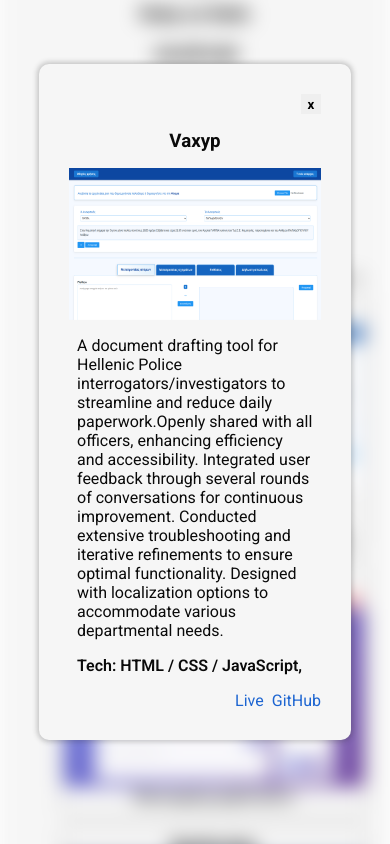
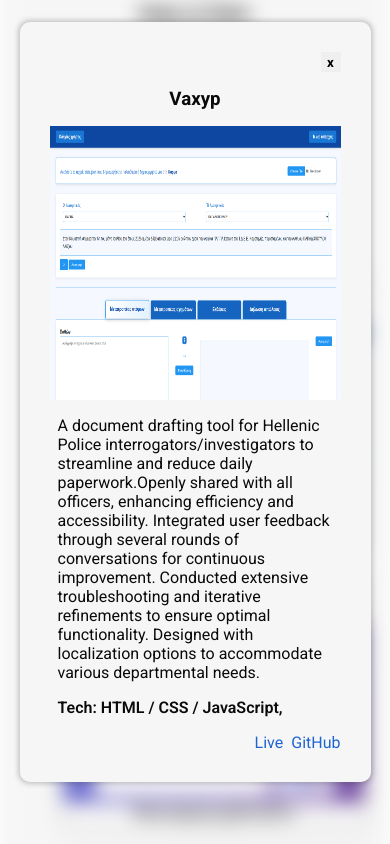
Before and after one commit to NikEmman/portfolio_blog, a React (Vite) app: page / in a window 390 px wide. Both pictures are taken after a click on the element 214 px from the left and 1128 px from the top of the page. Shown: the part 706-1550 px from the top of the page. Built offline with nearby package versions, Linux system fonts and the light colour scheme.

Commit message:
Fix:Responive issues at small screens

```diff
--- a/src/LandingPage.css
+++ b/src/LandingPage.css
@@ -81,6 +81,10 @@ legend {
 }
 .projects {
   position: relative;
+  display: flex;
+  flex-direction: column;
+  gap: 2em;
+  align-items: center;
 }
 
 @media only screen and (max-width: 780px) {
@@ -101,9 +105,6 @@ legend {
     font-size: large;
     gap: 1em;
   }
-  /* .App {
-    overflow: auto;
-  } */
 }
 @media only screen and (min-width: 780px) and (max-width: 1300px) {
   .hero h1 {
@@ -112,6 +113,6 @@ legend {
 }
 @media only screen and (max-width: 380px) {
   main {
-    padding: 2em;
+    padding: 1em;
   }
 }
--- a/src/ProjectCard.css
+++ b/src/ProjectCard.css
@@ -12,6 +12,7 @@
 .card p {
   padding-left: 0.5em;
   padding-right: 0.5em;
+  text-wrap: warp;
 }
 .card img {
   width: 100%;
@@ -26,7 +27,6 @@
   position: fixed;
   top: 10%;
   left: 10%;
-  width: 60vw;
   height: auto;
   background: var(--background-color);
   color: var(--primary-text-color);
@@ -75,8 +75,14 @@ body:has(.open) > #root {
     width: 300px;
     height: 250px;
   }
+  .open img {
+    min-height: 10vh;
+  }
   .open {
-    width: 80vw;
-    height: 80vh;
+    width: 90vw;
+    height: 90vh;
+    top: 5%;
+    left: 5%;
+    overflow: auto;
   }
 }
```
